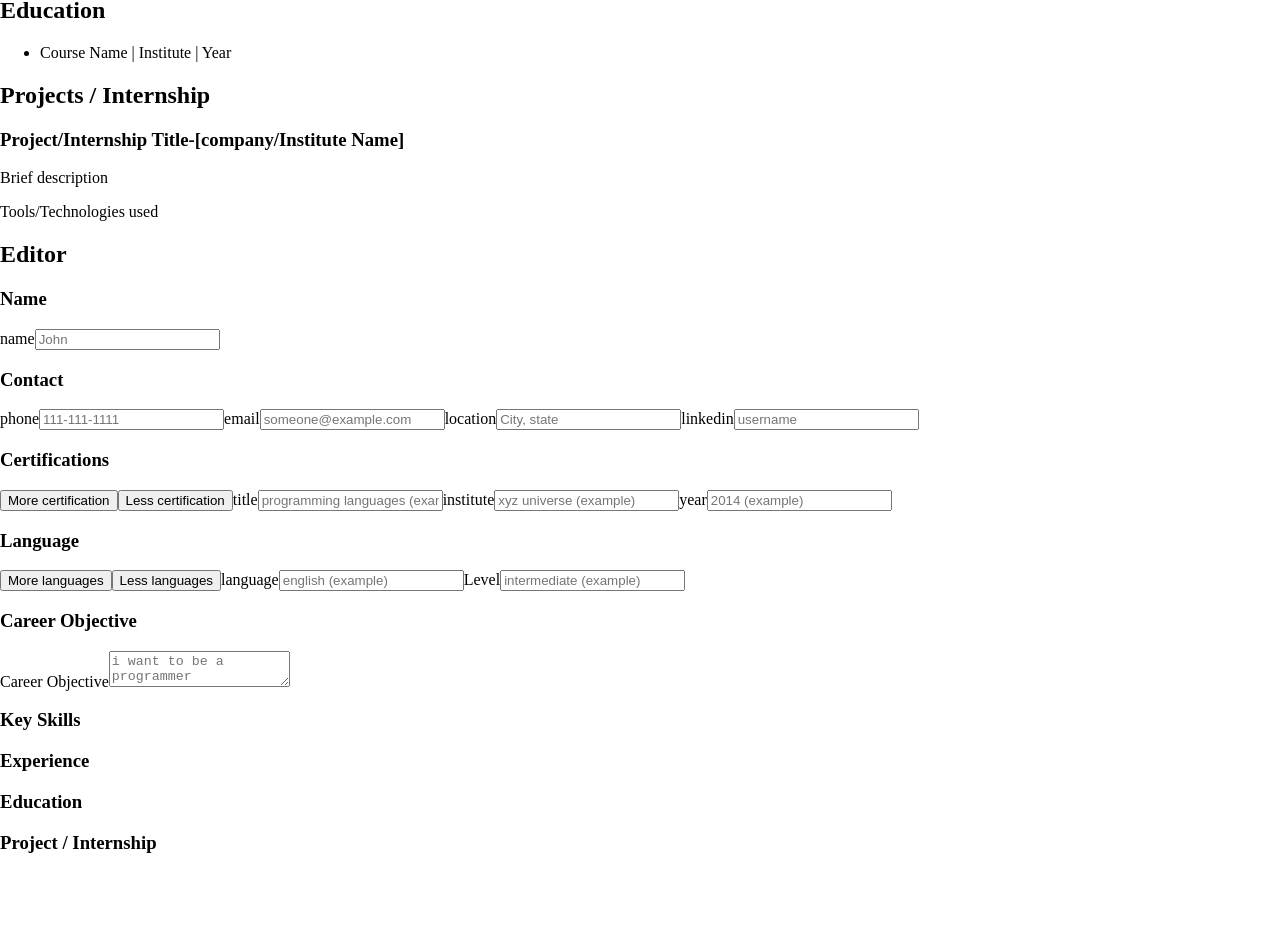
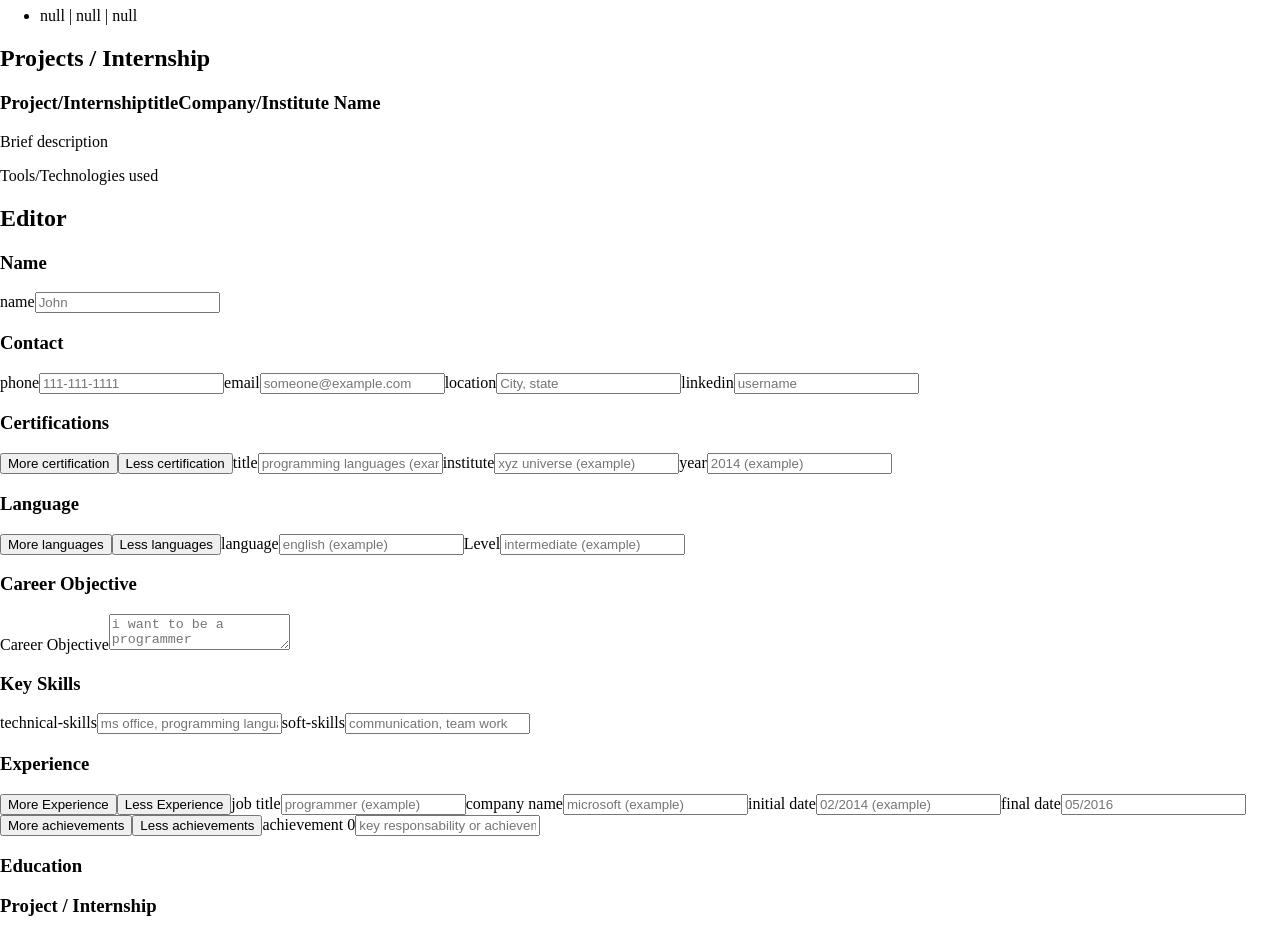
Before and after one commit to Meight76/Cv-application, a React (Vite) app: page / in a window 1280 px wide. Shown: the part 820-1756 px from the top of the page. Before the commit the page ends 1692 px from the top, so only its background shows below. Built offline with nearby package versions, Linux system fonts and the light colour scheme.

Commit message:
Add: keySkills and Experience input sections

```diff
--- a/src/App.jsx
+++ b/src/App.jsx
@@ -9,13 +9,17 @@ export default function App() {
     location: null,
     linkedin: null,
   });
-  const [certifications, setCertifications] = useState([{title: null, institute: null, year: null, id: crypto.randomUUID()}]);
-  const [languages, setLanguages] = useState([{title: null, level: null, id: crypto.randomUUID()}]);
+  const [certifications, setCertifications] = useState([
+    { title: null, institute: null, year: null, id: crypto.randomUUID() },
+  ]);
+  const [languages, setLanguages] = useState([
+    { title: null, level: null, id: crypto.randomUUID() },
+  ]);
   const [careerObjective, setCareerObjective] = useState('');
-  const [keySkills, setKeySkills] = useState({ technical: [], softSkills: [] });
-  const [experience, setExperience] = useState([]);
-  const [education, setEducation] = useState([]);
-  const [projects, setProjects] = useState([]);
+  const [keySkills, setKeySkills] = useState({ techSkills: [], softSkills: [] });
+  const [experience, setExperience] = useState([{jobTitle: null, companyName: null, initialDate: null, finalDate: null, achievements: [''], id: crypto.randomUUID()}]);
+  const [education, setEducation] = useState([{title: null, institute: null, year: null, id: crypto.randomUUID()}]);
+  const [projects, setProjects] = useState([{type: null, title: null, companyName: null, description: null, tech: null, id: crypto.randomUUID()}]);
   const [name, setName] = useState('');
 
   const resumeInfo = {
--- /dev/null
+++ b/src/components/editor/Achievement-inputs.jsx
@@ -0,0 +1,23 @@
+import InputSetup from "./Input-setup.jsx";
+
+export default function AchievementInputs(achievements, setAchievements) {
+    function handleChange(e, i) {
+        setAchievements(achievements.map((el, mapIndex) => {
+            if (mapIndex === i) return e.target.value;
+            return el;
+        }));
+    }
+    return (index) => {
+        const achiev = achievements[index];
+        if (achiev === undefined) throw new Error("Couldn't find achievement");
+        return (
+            <InputSetup
+              value={achiev}
+              id={achiev?.slice(0, 20) + index}
+              label={`achievement ${index}`}
+              placeholder="key responsability or achievement"
+              onChange={e => handleChange(e, index)}
+              />
+        )
+    };
+}
--- a/src/components/editor/Editor.jsx
+++ b/src/components/editor/Editor.jsx
@@ -4,6 +4,7 @@ import InputSetup from './Input-setup.jsx';
 import ContactInputs from './Contact-inputs.jsx';
 import CertificationInput from './Certification-inputs.jsx';
 import LanguagesInput from './Languages-input.jsx';
+import ExperienceInputs from './Experience-inputs.jsx';
 
 export default function Editor({ resumeInfo, resumeSet }) {
   const {
@@ -52,28 +53,53 @@ export default function Editor({ resumeInfo, resumeSet }) {
         render={CertificationInput}
         value={certifications}
         setFunction={setCertifications}
-        fieldName='certification'
+        fieldName="certification"
       />
       <RepeatableInputSection
         title="Language"
         repeat={languages.length === 0 ? 1 : languages.length}
         value={languages}
         setFunction={setLanguages}
-        fieldName='languages'
+        fieldName="languages"
         render={LanguagesInput}
-        />
+      />
       <EditorSection title="Career Objective">
         <label htmlFor="career-objective">Career Objective</label>
         <textarea
           name="career-objective"
           id="career-objective"
-          placeholder='i want to be a programmer'
-          onChange={e => setCareerObjective(e.target.value)}>
-            {careerObjective}
+          placeholder="i want to be a programmer"
+          onChange={(e) => setCareerObjective(e.target.value)}
+        >
+          {careerObjective}
         </textarea>
       </EditorSection>
-      <EditorSection title="Key Skills"></EditorSection>
-      <EditorSection title="Experience"></EditorSection>
+      <EditorSection title="Key Skills">
+        <InputSetup
+          id="technical-skills"
+          value={keySkills.techSkills}
+          placeholder="ms office, programming languages, tools"
+          onChange={(e) =>
+            setKeySkills({ ...keySkills, techSkills: e.target.value })
+          }
+        />
+        <InputSetup
+          id="soft-skills"
+          value={keySkills.softSkills}
+          placeholder="communication, team work"
+          onChange={(e) =>
+            setKeySkills({ ...keySkills, softSkills: e.target.value })
+          }
+        />
+      </EditorSection>
+      <RepeatableInputSection
+        title='Experience'
+        repeat={experience.length}
+        fieldName='Experience'
+        setFunction={setExperience}
+        value={experience}
+        render={ExperienceInputs}
+        />
       <EditorSection title="Education"></EditorSection>
       <EditorSection title="Project / Internship"></EditorSection>
     </section>
--- /dev/null
+++ b/src/components/editor/Experience-inputs.jsx
@@ -0,0 +1,71 @@
+import { Fragment } from "react";
+import InputSetup from "./Input-setup.jsx";
+import RepeatableInputSection from "./Repeatable-input.jsx";
+import AchievementInputs from "./Achievement-inputs.jsx";
+
+export default function ExperienceInputs(experiences, setExperiences) {
+    function handleChange(e, prop, index) {
+        const newObj = {...experiences[index]};
+        newObj[prop] = e.target.value;
+        setExperiences(experiences.map((el, mapIndex) => {
+            if (mapIndex === index) return newObj;
+            return el;
+        }))
+    }
+
+    function changeAchievement(newArr, index) {
+        const newObj = {...experiences[index], achievements: newArr};
+        setExperiences(experiences.map((el, mapIndex) => {
+            if (mapIndex === index) return newObj;
+            return el;
+        }));
+    }
+
+    return (index) => {
+        const xpObj = experiences[index];
+        if (!xpObj) throw new Error("couldn't find experience");
+        return (
+            <Fragment key={xpObj.id}>
+                <InputSetup
+                  id={`job-title-${xpObj.id}`}
+                  label='job title'
+                  placeholder="programmer (example)"
+                  value={xpObj.jobTitle}
+                  onChange={e => handleChange(e, 'jobTitle', index)}
+                />
+                <InputSetup
+                  id={`company-name-${xpObj.id}`}
+                  label='company name'
+                  placeholder="microsoft (example)"
+                  value={xpObj.companyName}
+                  onChange={e => handleChange(e, 'companyName', index)}
+                />
+                <InputSetup
+                  id={`initial-date-${xpObj.id}`}
+                  label='initial date'
+                  placeholder="02/2014 (example)"
+                  value={xpObj.initialDate}
+                  onChange={e => handleChange(e, 'initialDate', index)}
+                />
+                <InputSetup
+                  id={`final-date-${xpObj.id}`}
+                  label='final date'
+                  placeholder="05/2016"
+                  value={xpObj.finalDate}
+                  onChange={e => handleChange(e, 'finalDate', index)}
+                />
+                <RepeatableInputSection
+                  title=''
+                  repeat={xpObj.achievements.length}
+                  fieldName="achievements"
+                  setFunction={newVal => changeAchievement(newVal, index)}
+                  value={xpObj.achievements}
+                  showTitle={false}
+                  isObj={false}
+                  render={AchievementInputs}
+                />
+
+            </Fragment>
+        );
+    };
+}
--- a/src/components/editor/Repeatable-input.jsx
+++ b/src/components/editor/Repeatable-input.jsx
@@ -1,8 +1,20 @@
-
-export default function RepeatableInputSection({title, render, repeat = 1, fieldName='', setFunction, value}) {
+export default function RepeatableInputSection({
+  title,
+  render,
+  repeat = 1,
+  fieldName = '',
+  setFunction,
+  value,
+  showTitle=true,
+  isObj=true
+}) {
   function handleClickMore() {
     const copy = [...value];
-    copy.push({id: crypto.randomUUID()});
+    if (isObj){
+      copy.push({ id: crypto.randomUUID() });
+    } else {
+      copy.push('')
+    }
     setFunction(copy);
   }
 
@@ -12,10 +24,16 @@ export default function RepeatableInputSection({title, render, repeat = 1, field
   }
   return (
     <section className="editor-section repeatable">
-      <h3 className="editor-section-title">{title}</h3>
-      <button className='more-field' onClick={handleClickMore}>More {fieldName}</button>
-      <button className='less-field' onClick={handleClickLess}>Less {fieldName}</button>
-      {Array.from({ length: repeat }, (_, index) => render(value, setFunction)(index))}
+      {showTitle && <h3 className="editor-section-title">{title}</h3>}
+      <button className="more-field" onClick={handleClickMore}>
+        More {fieldName}
+      </button>
+      <button className="less-field" onClick={handleClickLess}>
+        Less {fieldName}
+      </button>
+      {Array.from({ length: repeat }, (_, index) =>
+        render(value, setFunction)(index)
+      )}
     </section>
   );
 }
--- a/src/components/resume/Education.jsx
+++ b/src/components/resume/Education.jsx
@@ -1,8 +1,8 @@
 export default function Education({ education }) {
   const educationUi = education.map((edu, index) => {
     return (
-      <li key={`${edu.course.slice(0, 20)}-${edu.year}-${index}`}>
-        {edu.course + ' | ' + edu.institute + ' | ' + edu.year}
+      <li key={`${edu?.title?.slice(0, 20)}-${edu.year}-${index}`}>
+        {edu.title + ' | ' + edu.institute + ' | ' + edu.year}
       </li>
     );
   });
--- a/src/components/resume/Experience.jsx
+++ b/src/components/resume/Experience.jsx
@@ -10,6 +10,7 @@ export default function Experience({ experience }) {
         </h3>
         <ul className="achievements-list">
           {achievements.map((ach, i) => {
+            if (ach === '') return;
             return (
               <li key={`${ach.slice(0, 20)}-${companyName}-${i}`}>
                 <p className="achiement-para">{ach + ' ' + '#' + i};</p>
--- a/src/components/resume/Key-shills.jsx
+++ b/src/components/resume/Key-shills.jsx
@@ -1,17 +1,15 @@
 export default function KeySkills({ keySkills }) {
-  const { technical, softSkills } = keySkills;
-  const techInfo =
-    technical.length === 0 ? ['[Some Technical Skills]'] : technical;
-  const softInfo = technical.length === 0 ? ['[Some Soft Skill]'] : softSkills;
+  const { techSkills, softSkills } = keySkills;
+
   return (
     <ul>
       <li>
         <span>Technical:</span>
-        <span>{techInfo.join(' ')}</span>
+        <span>{techSkills}</span>
       </li>
       <li>
         <span>SoftSkills:</span>
-        <span>{softInfo.join(' ')}</span>
+        <span>{softSkills}</span>
       </li>
     </ul>
   );
--- a/src/components/resume/Languages.jsx
+++ b/src/components/resume/Languages.jsx
@@ -1,7 +1,7 @@
 export default function Language({ languages }) {
-  const languagesUi = languages.map((lang) => {
+  const languagesUi = languages.map((lang, index) => {
     return (
-      <li>
+      <li key={`${lang.title}-${lang.level}-${index}`}>
         {lang.title} {lang.level}
       </li>
     );
--- a/src/components/resume/Project.jsx
+++ b/src/components/resume/Project.jsx
@@ -3,7 +3,7 @@ export default function Project({ projects }) {
     const { type, title, companyName, description, tech } = proj;
     return (
       <article
-        key={`${title.slice(0, 20)}-${companyName.slice(0, 20)}-${index}`}
+        key={`${title?.slice(0, 20)}-${companyName?.slice(0, 20)}-${index}`}
       >
         <h3>
           {(type || 'Project/Internship') +
```
Also changed, not shown: src/components/editor/Certification-inputs.jsx (+29 -11 lines), src/components/editor/Languages-input.jsx (+25 -10 lines).
